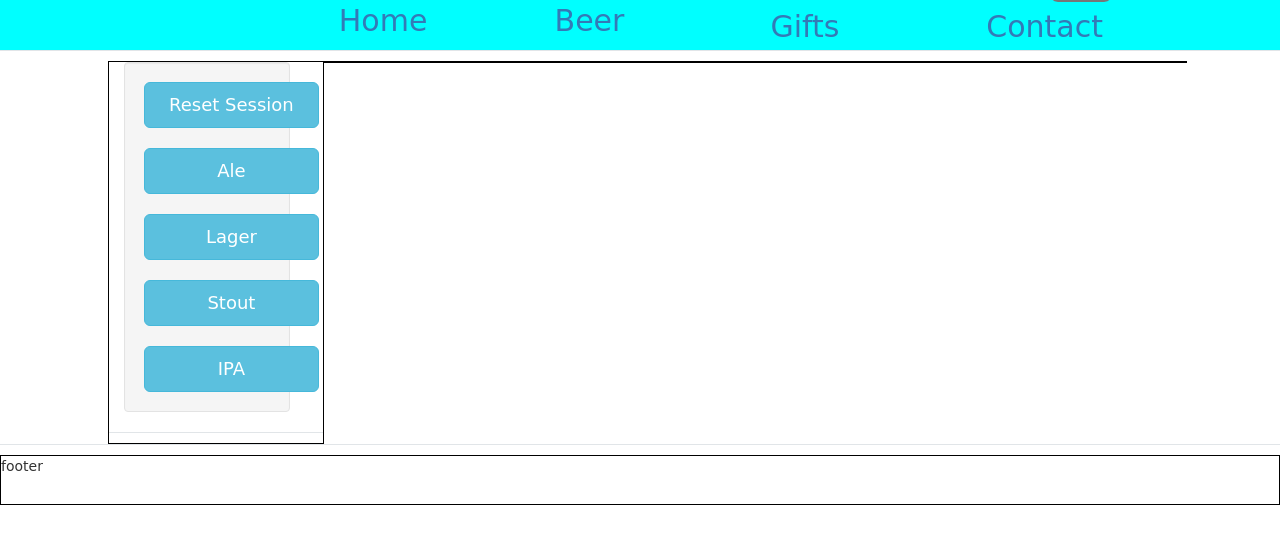
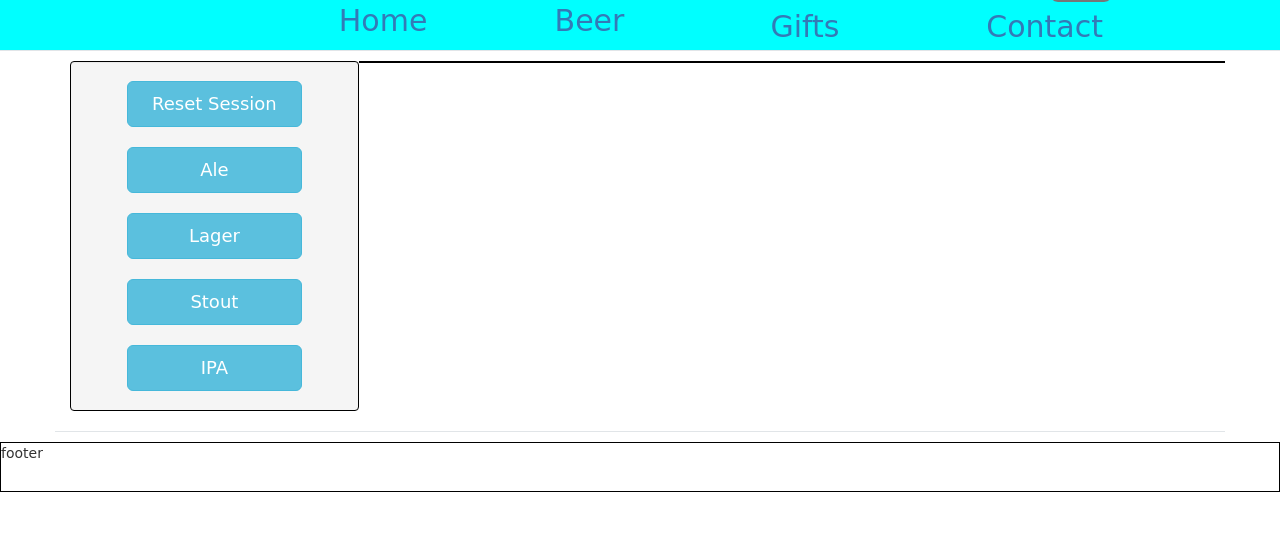
Before and after one commit to mmilholm/beerstore, a PHP site: page /beer.php in a window 1280 px wide. Shown: the part 28-572 px from the top of the page. Run offline with PHP 8.4, Linux system fonts and the light colour scheme; some libraries are stand-ins or nearby versions; some web fonts are replaced.

Commit message:
fixed buttons so that they dont overlap with pictures when shrinking window

```diff
--- a/src/beer.php
+++ b/src/beer.php
@@ -74,12 +74,9 @@ if (isset($_POST['addItem']) && isset($_GET['itemType'])) {
 
 
 
-<div id="container-fluid">
+<div class="container text-center">
   <div class="row">
-    <div class="col-xs-12 col-sm-6 col-md-2 col-md-offset-1" style="border: 1px solid black;">
-      <div class="row">
-
-        <div class="col-sm-10 well">
+    <div class="col-sm-3 well" style="border: 1px solid black;">
           <!-- could put a search form here is wanted -->
               <form action="" method="post">
               <button class="btn btn-info btn-lg" name = "seshReset" type="submit" value="1"  style="width: 175px;"> Reset Session </button>
@@ -98,12 +95,9 @@ if (isset($_POST['addItem']) && isset($_GET['itemType'])) {
               </form>
 
 
-        </div>
+    </div>
 
-    </div>
-  </div>
-
-    <div class="col-xs-12 col-sm-6 col-md-8" style="border: 1px solid black;">
+    <div class="col-sm-9" style="border: 1px solid black;">
       <?php
         if (isset($_GET['itemType'])){
   			  $count = 0;
@@ -112,7 +106,7 @@ if (isset($_POST['addItem']) && isset($_GET['itemType'])) {
       			if ($count % 3 == 0) echo '<div class="row">';
   		?>
   				<div class="col-sm-4">
-  					<div class="well text-center">
+  					<div class="well">
   						<form action = "" method = "post">
       						<fieldset>
                   				<a class="accordion-toggle" data-toggle="collapse" data-parent="#accordion" href="#<?php echo $item['prod_id']; ?>">
@@ -144,9 +138,9 @@ if (isset($_POST['addItem']) && isset($_GET['itemType'])) {
       <?php
       }
       ?>
-  		</div>
-
-  	</div>
+  	  </div>
+	</div>
+</div>
 
           <?php
               $getUserID = 0;
```
Also changed, not shown: src/merch.php (+8 -13 lines).
